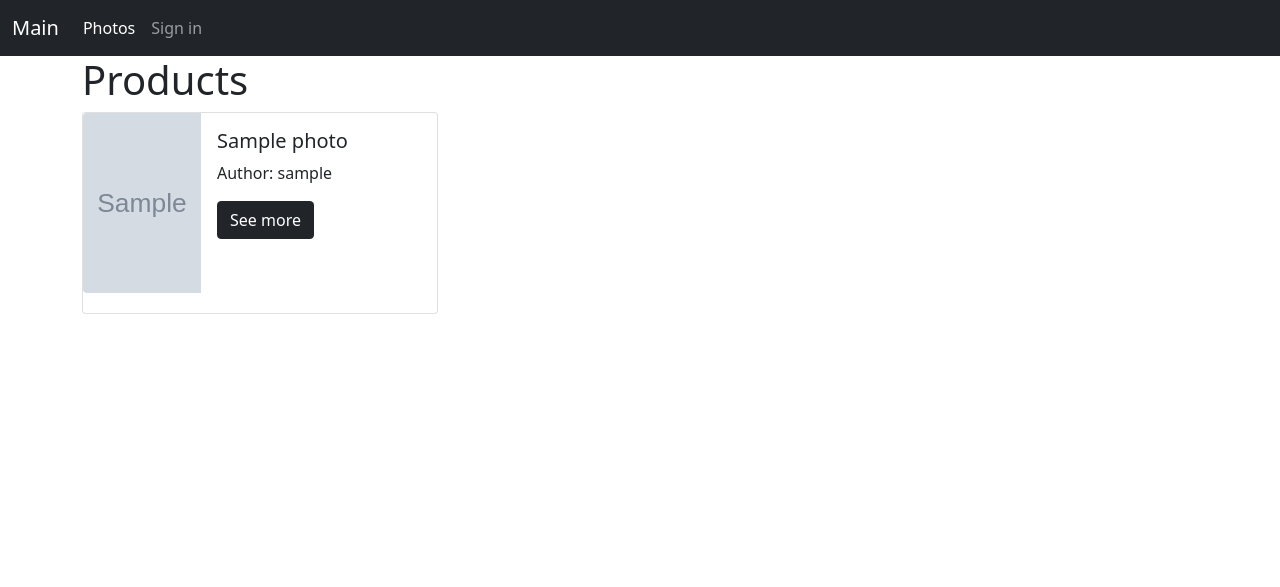
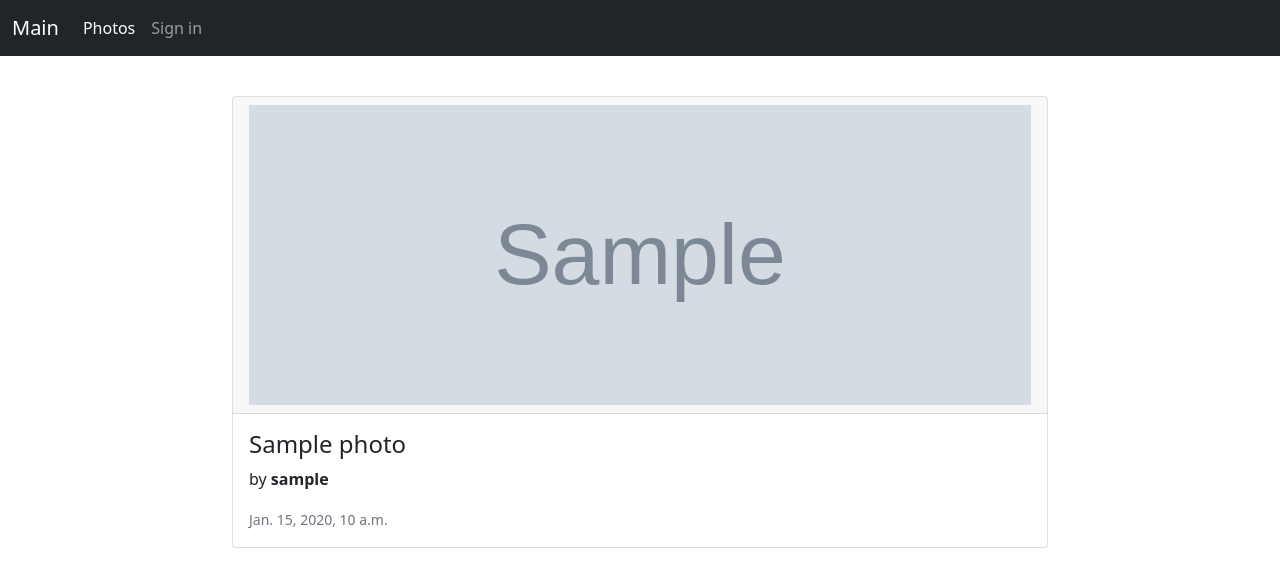
Before and after one commit to Irbiss555/gallery, a Django app: page / in a window 1280 px wide. Shown: the top 587 px of the page. Run offline with Django 4.2, Linux system fonts and the light colour scheme; tables that the repository leaves empty hold one stand-in row (values such as "Sample post"); grey boxes marked "Sample" are stand-in pictures.

Commit message:
#4 Изменил вид списка фото

```diff
--- a/core/settings.py
+++ b/core/settings.py
@@ -122,7 +122,7 @@ MEDIA_URL = 'uploads/'
 MEDIA_ROOT = os.path.join(BASE_DIR, 'uploads')
 STATIC_URL = 'static/'
 STATICFILES_DIRS = [
-    BASE_DIR / 'gallery/static'
+    BASE_DIR / 'gallery/static/'
 ]
 
 # Default primary key field type
--- /dev/null
+++ b/gallery/static/css/style.css
@@ -0,0 +1,26 @@
+.navbar {
+    margin-bottom: 40px;
+}
+
+.image {
+    position: relative;
+    overflow: hidden;
+    height: 300px;
+}
+
+.image img {
+    position: absolute;
+    top: 50%;
+    left: 50%;
+    transform: translate(-50%, -50%);
+    object-fit: cover;
+    height: 100%;
+    width: 100%;
+    border-radius: 0;
+}
+.username-text {
+    font-weight: bold;
+}
+.photo-container {
+    margin: 0 150px 0 150px;
+}
--- a/templates/gallery/photo/photo_list.html
+++ b/templates/gallery/photo/photo_list.html
@@ -2,6 +2,5 @@
 {% load static %}
 
 {% block content %}
-<h1>Products</h1>
     {% include 'partial/photo/partial_photo_list.html' %}
 {% endblock %}
--- a/templates/partial/photo/partial_photo_list.html
+++ b/templates/partial/photo/partial_photo_list.html
@@ -1,20 +1,16 @@
 {% load static %}
-<div class="row">
+<div class="photo-container">
     {% for photo in photos %}
-        <div class="col-lg-6 col-xl-4">
-            <div class="card mb-3">
-                <div class="row g-0">
-                    <div class="col-md-4" style="height: 200px">
-                        <img src="{{ photo.image.url }}" class="img-fluid rounded-start" alt="product_image" style="height: 90%">
-                    </div>
-                    <div class="col-md-8">
-                        <div class="card-body">
-                            <h5 class="card-title">{{ photo.title }}</h5>
-                            <p class="card-text">Author: {{ photo.author }}</p>
-                            <a href="{% url 'gallery:photo_detail' photo.pk %}" class="btn btn-dark">See more</a>
-                        </div>
-                    </div>
+        <div class="card mb-3 post">
+            <div class="card-header">
+                <div class="image">
+                    <img src="{{ photo.image.url }}" class="card-img-top" alt="...">
                 </div>
+            </div>
+            <div class="card-body">
+                <h4 class="card-title">{{ photo.title }}</h4>
+                <p class="card-text">by <span class="username-text">{{ photo.author.username }}</span></p>
+                <small class="text-muted">{{ photo.created_at }}</small>
             </div>
         </div>
     {% empty %}
```
